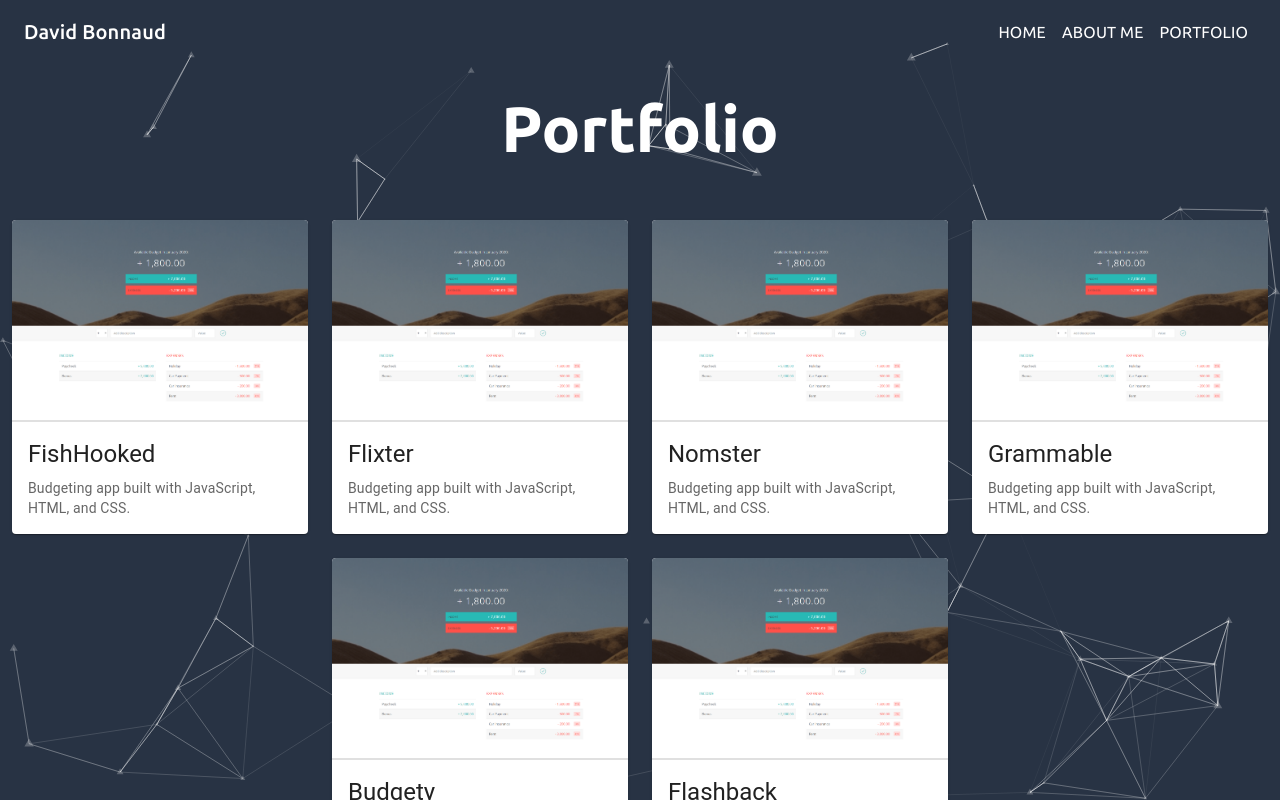
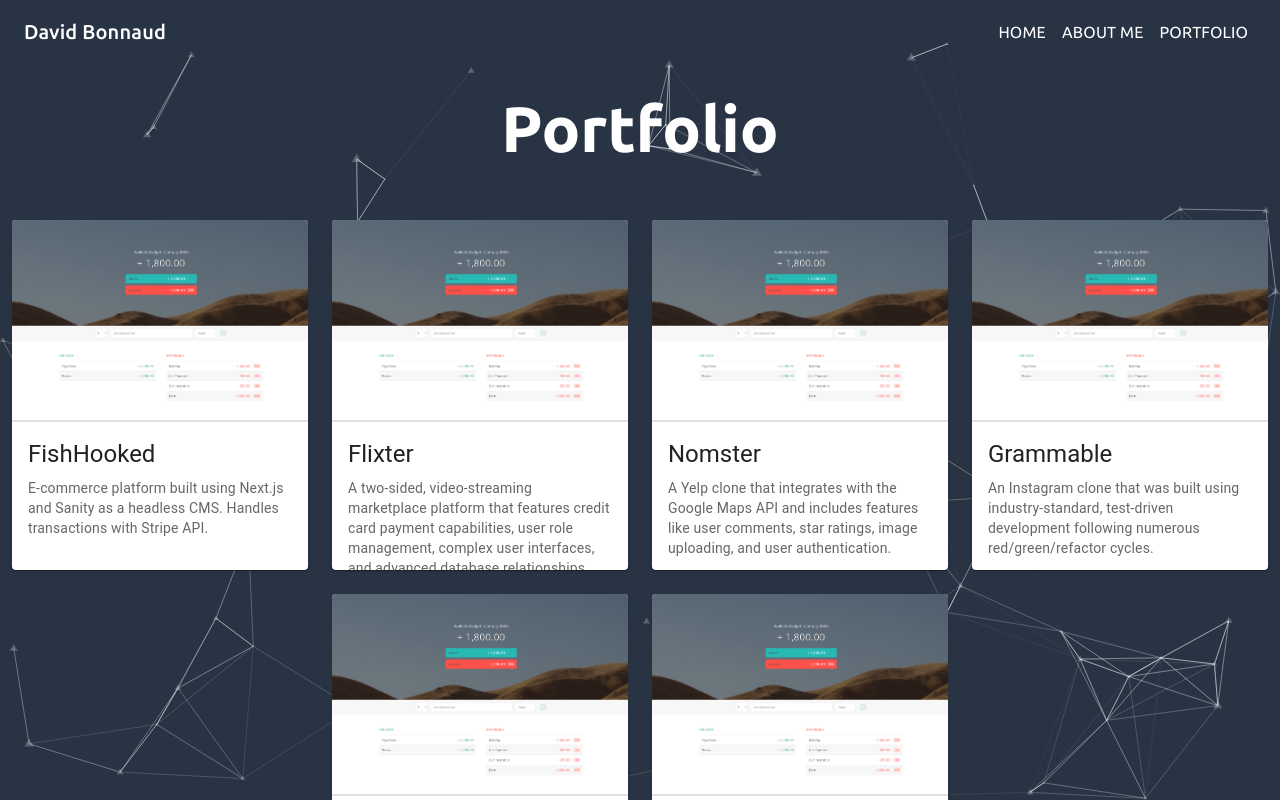
Before and after one commit to davidbonnaud/portfolio-2023, a React (Create React App) app: page / in a window 1280 px wide. Both pictures are taken after a click on the button "PORTFOLIO". Shown: the top 800 px of the page. Built offline with nearby package versions, Linux system fonts and the light colour scheme.

Commit message:
made some minor spacing fixes to the portfolio cards, need to adjust picture sizing to not stretch or cutoff as much or at least center it and add pagination to the project items as well as pictures

```diff
--- a/src/components/Portfolio.tsx
+++ b/src/components/Portfolio.tsx
@@ -3,7 +3,7 @@ import Grid2 from '@mui/material/Unstable_Grid2';
 import React from 'react';
 
 const Portfolio = () => {
-  const projects = ['FishHooked', 'Flixter', 'Nomster', 'Grammable', 'Budgety', 'Flashback'];
+  const projects = [['FishHooked', 'E-commerce platform built using Next.js and Sanity as a headless CMS. Handles transactions with Stripe API.'], ['Flixter', 'A two-sided, video-streaming marketplace platform that features credit card payment capabilities, user role management, complex user interfaces, and advanced database relationships.'], ['Nomster', 'A Yelp clone that integrates with the Google Maps API and includes features like user comments, star ratings, image uploading, and user authentication.'], ['Grammable', 'An Instagram clone that was built using industry-standard, test-driven development following numerous red/green/refactor cycles.'], ['Budgety', 'A budgeting web application built using vanilla JavaScript, HTML, and CSS.'], ['Flashback', 'A React flashcard app.']];
 
   return (
     <Box sx={{ maxWidth: '100%', maxHeight: '100%' }}>
@@ -18,25 +18,25 @@ const Portfolio = () => {
           return (
             <Fade in timeout={1200}>
               <Grid2 sx={{ zIndex: 1 }} xs={3} >
-                <Card sx={{ maxWidth: 400, maxHeight: 400 }}>
               <CardActionArea>
+                <Card sx={{ width: '100%', height: 350, justifyContent: 'center' }}>
                   <CardMedia
                     component="img"
                     height="200"
                     image={require('./portfolio-images/budgety.png')}
-                      alt={project}
+                    alt={project[0]}
                   />
                   <Divider sx={{ borderBottomWidth: 2, borderColor: 'light-gray' }} />
                   <CardContent>
                     <Typography gutterBottom variant="h5" component="div">
-                        {project}
+                      {project[0]}
                     </Typography>
                     <Typography variant="body2" color="text.secondary">
-                        Budgeting app built with JavaScript, HTML, and CSS.
+                      {project[1]}
                     </Typography>
                   </CardContent>
+                </Card>
                 </CardActionArea>
-                </Card>
               </Grid2>
             </Fade>
           )
```
Lines whose indentation alone changed are shown as unchanged.
